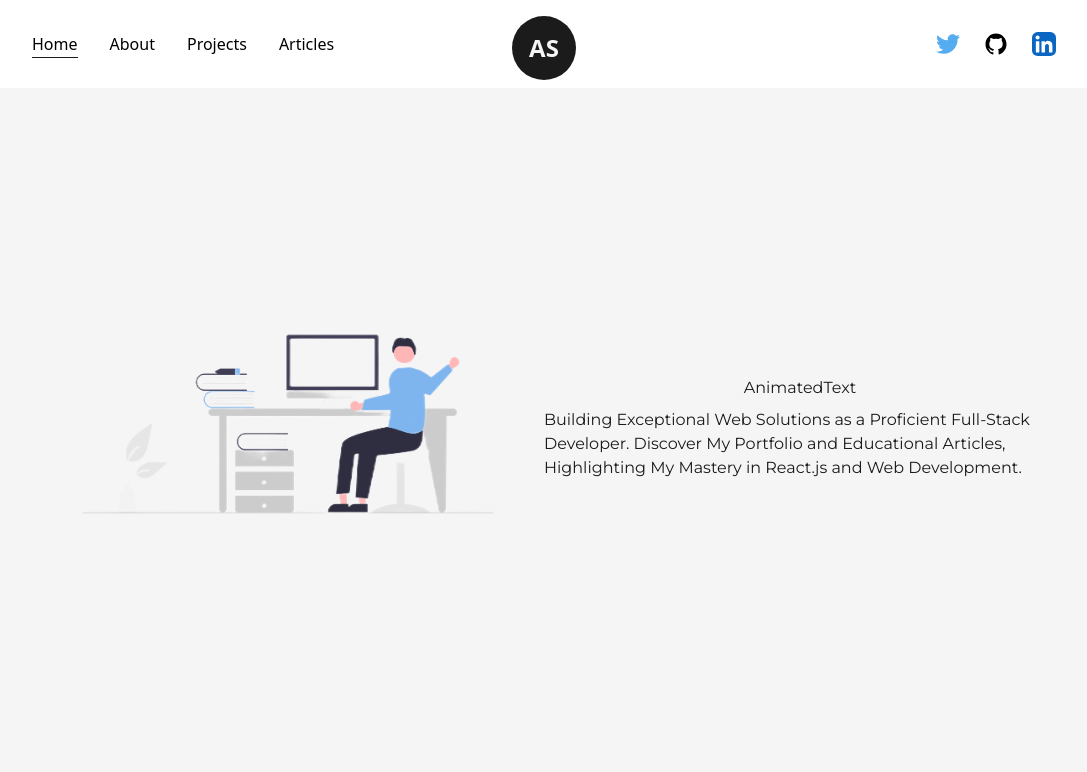
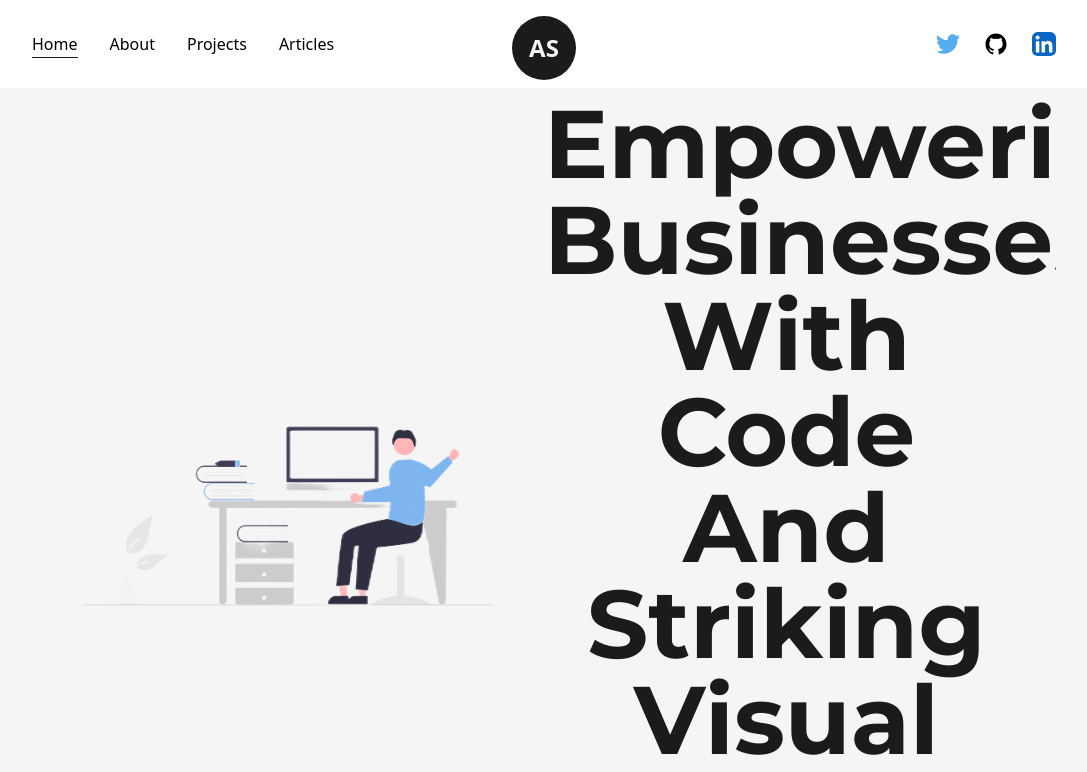
Before and after one commit to dotarjun/Portfolio, a Next.js app: page / in a window 1280 px wide. Shown: the top 772 px of the page, without its empty margins (96-1183 px from the left). Built offline with nearby package versions, Linux system fonts and the light colour scheme.

Commit message:
🎨 style(AnimatedText.js): refactor AnimatedText component to use inline-block for text and add whitespace between words

```diff
--- a/src/components/AnimatedText.js
+++ b/src/components/AnimatedText.js
@@ -4,11 +4,17 @@ const AnimatedText = ({ text, className = "" }) => {
   return (
     <div
       className="w-full mx-auto py-2 flex items-center justify-center text-center
-    overflow-hidden">
-          <h1 className={` ${className}`}>
-
-          </h1>
-      AnimatedText
+    overflow-hidden"
+    >
+      <h1
+        className={`inline-block w-full text-dark font-bold capitalize text-8xl ${className}`}
+      >
+        {text.split(" ").map((word, index) => (
+          <span key={word + "-" + index} className="inline-block">
+            {word}&nbsp;
+          </span>
+        ))}
+      </h1>
     </div>
   );
 };
```
